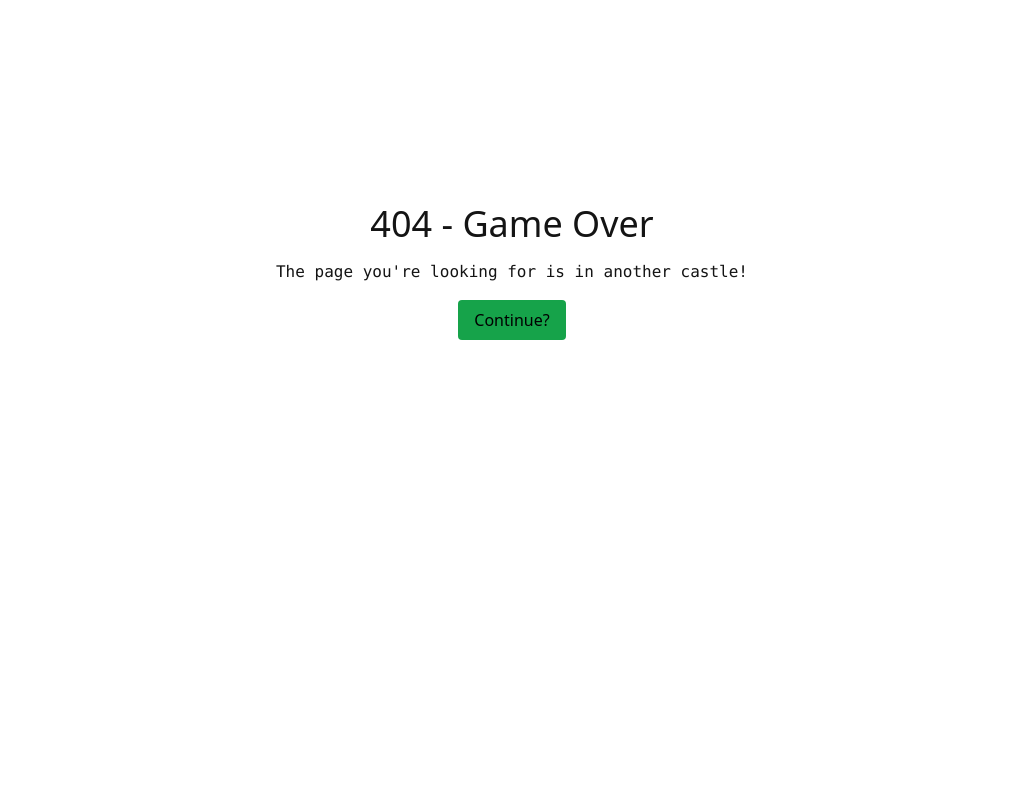
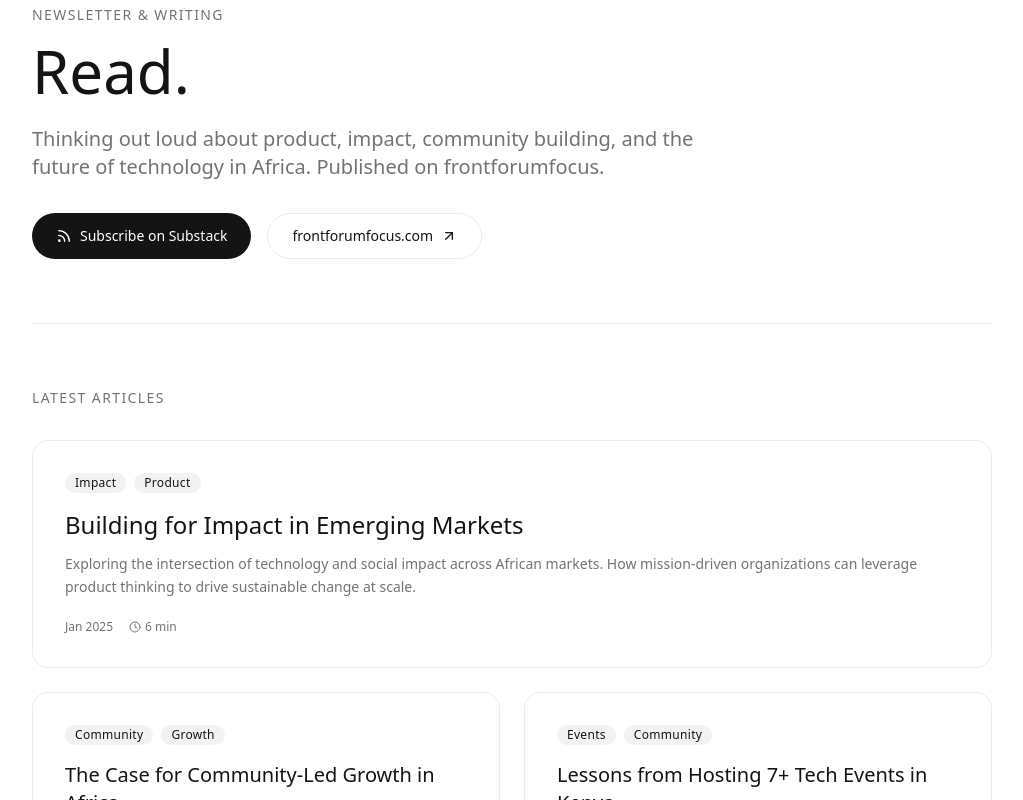
Before and after one commit to 21givenchy/scaling-chainsaw, a Next.js app: page /read in a window 1280 px wide. Before the commit this address had no page. Shown: the part 360-1160 px from the top of the page, without its empty margins (128-1151 px from the left). Before the commit the page ends 1032 px from the top, so only its background shows below. Built offline with nearby package versions, Linux system fonts and the light colour scheme; a web font is replaced by a local one.

Commit message:
feat: add Read page with ArticleCard component
Create "Read" navigation link, page, and ArticleCard with grid layout

Co-authored-by: 21givenchy <65071041+21givenchy@users.noreply.github.com>

```diff
--- /dev/null
+++ b/app/read/page.tsx
@@ -0,0 +1,176 @@
+'use client'
+
+import { motion } from 'framer-motion'
+import { ArrowUpRight, Rss } from 'lucide-react'
+import ArticleCard from '@/components/ArticleCard'
+
+const articles = [
+  {
+    title: 'Building for Impact in Emerging Markets',
+    excerpt:
+      'Exploring the intersection of technology and social impact across African markets. How mission-driven organizations can leverage product thinking to drive sustainable change at scale.',
+    date: 'Jan 2025',
+    readTime: '6 min',
+    link: 'https://21givenchy.substack.com/',
+    tags: ['Impact', 'Product'],
+    featured: true,
+  },
+  {
+    title: 'The Case for Community-Led Growth in Africa',
+    excerpt:
+      'Why the most successful startups on the continent are building communities first and products second. Lessons from Startup Grind Kabarak and CMX Nairobi.',
+    date: 'Dec 2024',
+    readTime: '5 min',
+    link: 'https://21givenchy.substack.com/',
+    tags: ['Community', 'Growth'],
+  },
+  {
+    title: 'Lessons from Hosting 7+ Tech Events in Kenya',
+    excerpt:
+      'What I learned about bringing builders together, creating meaningful connections, and the operational side of running community events across three cities.',
+    date: 'Nov 2024',
+    readTime: '4 min',
+    link: 'https://21givenchy.substack.com/',
+    tags: ['Events', 'Community'],
+  },
+  {
+    title: 'African Commodity Markets and the Digital Frontier',
+    excerpt:
+      'A deep dive into the digital transformation of commodity trading across the continent, and why the timing is right for technology-driven solutions in this space.',
+    date: 'Oct 2024',
+    readTime: '7 min',
+    link: 'https://21givenchy.substack.com/',
+    tags: ['Markets', 'Africa'],
+  },
+  {
+    title: 'Product Thinking for Mission-Driven Orgs',
+    excerpt:
+      'How to apply product management frameworks to organizations focused on social impact. Balancing stakeholder needs with user outcomes when the bottom line is not just profit.',
+    date: 'Sep 2024',
+    readTime: '5 min',
+    link: 'https://21givenchy.substack.com/',
+    tags: ['Product', 'Strategy'],
+  },
+  {
+    title: 'Early Stage Builders: Stories from the Ground',
+    excerpt:
+      'Highlights and reflections from the Stories from Early Stage Builders event, featuring founders from Waiter Call and alumni from the All Star Pitch Battle.',
+    date: 'Aug 2024',
+    readTime: '4 min',
+    link: 'https://21givenchy.substack.com/',
+    tags: ['Founders', 'Events'],
+  },
+]
+
+export default function ReadPage() {
+  return (
+    <div className="min-h-screen bg-background text-foreground">
+      {/* Hero Section */}
+      <section className="max-w-5xl mx-auto px-6 md:px-8 pt-16 pb-12 md:pt-24 md:pb-16">
+        <motion.p
+          initial={{ opacity: 0, y: 10 }}
+          animate={{ opacity: 1, y: 0 }}
+          transition={{ duration: 0.6 }}
+          className="text-sm uppercase tracking-widest text-muted-foreground mb-4 font-light"
+        >
+          Newsletter & Writing
+        </motion.p>
+        <motion.h1
+          initial={{ opacity: 0, y: 20 }}
+          animate={{ opacity: 1, y: 0 }}
+          transition={{ duration: 0.7, delay: 0.1 }}
+          className="text-4xl md:text-5xl lg:text-6xl font-light text-foreground leading-tight mb-6 text-balance font-display"
+        >
+          Read.
+        </motion.h1>
+        <motion.p
+          initial={{ opacity: 0, y: 20 }}
+          animate={{ opacity: 1, y: 0 }}
+          transition={{ duration: 0.7, delay: 0.2 }}
+          className="text-lg md:text-xl text-muted-foreground font-light max-w-2xl leading-relaxed mb-8"
+        >
+          Thinking out loud about product, impact, community building, and the
+          future of technology in Africa. Published on
+          frontforumfocus.
+        </motion.p>
+
+        {/* Subscribe CTA */}
+        <motion.div
+          initial={{ opacity: 0, y: 20 }}
+          animate={{ opacity: 1, y: 0 }}
+          transition={{ duration: 0.7, delay: 0.3 }}
+          className="flex flex-wrap gap-4"
+        >
+          <a
+            href="https://21givenchy.substack.com/"
+            target="_blank"
+            rel="noopener noreferrer"
+            className="inline-flex items-center gap-2 px-6 py-3 rounded-full bg-foreground text-background text-sm font-medium hover:opacity-90 transition-opacity duration-200"
+          >
+            <Rss className="w-4 h-4" />
+            Subscribe on Substack
+          </a>
+          <a
+            href="https://frontforumfocus.com"
+            target="_blank"
+            rel="noopener noreferrer"
+            className="inline-flex items-center gap-2 px-6 py-3 rounded-full border border-border text-foreground text-sm font-medium hover:bg-secondary transition-colors duration-200"
+          >
+            frontforumfocus.com
+            <ArrowUpRight className="w-4 h-4" />
+          </a>
+        </motion.div>
+      </section>
+
+      {/* Divider */}
+      <div className="max-w-5xl mx-auto px-6 md:px-8">
+        <div className="border-t border-border" />
+      </div>
+
+      {/* Articles Grid */}
+      <section className="max-w-5xl mx-auto px-6 md:px-8 py-12 md:py-16">
+        <motion.h2
+          initial={{ opacity: 0 }}
+          whileInView={{ opacity: 1 }}
+          viewport={{ once: true }}
+          className="text-sm uppercase tracking-widest text-muted-foreground mb-8 font-light"
+        >
+          Latest Articles
+        </motion.h2>
+        <div className="grid grid-cols-1 md:grid-cols-2 gap-6">
+          {articles.map((article, i) => (
+            <ArticleCard key={article.title} {...article} index={i} />
+          ))}
+        </div>
+      </section>
+
+      {/* Bottom CTA */}
+      <section className="max-w-5xl mx-auto px-6 md:px-8 pb-16 md:pb-24">
+        <motion.div
+          initial={{ opacity: 0, y: 20 }}
+          whileInView={{ opacity: 1, y: 0 }}
+          viewport={{ once: true }}
+          transition={{ duration: 0.6 }}
+          className="rounded-2xl border border-border bg-secondary/30 p-8 md:p-12 text-center"
+        >
+          <h3 className="text-2xl md:text-3xl font-light text-foreground mb-4 font-display">
+            Stay in the loop
+          </h3>
+          <p className="text-muted-foreground font-light max-w-md mx-auto mb-6 leading-relaxed">
+            Get new articles on product, impact, and community building
+            delivered to your inbox.
+          </p>
+          <a
+            href="https://21givenchy.substack.com/"
+            target="_blank"
+            rel="noopener noreferrer"
+            className="inline-flex items-center gap-2 px-6 py-3 rounded-full bg-foreground text-background text-sm font-medium hover:opacity-90 transition-opacity duration-200"
+          >
+            <Rss className="w-4 h-4" />
+            Subscribe for free
+          </a>
+        </motion.div>
+      </section>
+    </div>
+  )
+}
--- /dev/null
+++ b/components/ArticleCard.tsx
@@ -0,0 +1,77 @@
+'use client'
+
+import { motion } from 'framer-motion'
+import { ArrowUpRight, Clock } from 'lucide-react'
+
+interface ArticleCardProps {
+  title: string
+  excerpt: string
+  date: string
+  readTime: string
+  link: string
+  tags: string[]
+  index: number
+  featured?: boolean
+}
+
+export default function ArticleCard({
+  title,
+  excerpt,
+  date,
+  readTime,
+  link,
+  tags,
+  index,
+  featured = false,
+}: ArticleCardProps) {
+  return (
+    <motion.a
+      href={link}
+      target="_blank"
+      rel="noopener noreferrer"
+      initial={{ opacity: 0, y: 24 }}
+      whileInView={{ opacity: 1, y: 0 }}
+      viewport={{ once: true, margin: '-40px' }}
+      transition={{ duration: 0.5, delay: index * 0.06 }}
+      className={`group block rounded-2xl border border-border bg-card p-6 md:p-8 hover:border-foreground/20 transition-all duration-300 ${
+        featured ? 'md:col-span-2' : ''
+      }`}
+    >
+      {/* Tags */}
+      <div className="flex flex-wrap items-center gap-2 mb-4">
+        {tags.map((tag) => (
+          <span
+            key={tag}
+            className="inline-block px-2.5 py-0.5 rounded-full text-xs font-medium tracking-wide bg-secondary text-secondary-foreground"
+          >
+            {tag}
+          </span>
+        ))}
+      </div>
+
+      {/* Title */}
+      <h3
+        className={`font-medium text-foreground leading-snug mb-3 group-hover:text-muted-foreground transition-colors duration-200 ${
+          featured ? 'text-xl md:text-2xl' : 'text-lg md:text-xl'
+        }`}
+      >
+        {title}
+        <ArrowUpRight className="inline-block w-4 h-4 ml-1.5 opacity-0 -translate-y-0.5 translate-x-0 group-hover:opacity-100 group-hover:-translate-y-1 group-hover:translate-x-0.5 transition-all duration-200" />
+      </h3>
+
+      {/* Excerpt */}
+      <p className="text-sm text-muted-foreground leading-relaxed mb-5 line-clamp-3">
+        {excerpt}
+      </p>
+
+      {/* Meta */}
+      <div className="flex items-center gap-4 text-xs text-muted-foreground">
+        <span>{date}</span>
+        <span className="flex items-center gap-1">
+          <Clock className="w-3 h-3" />
+          {readTime}
+        </span>
+      </div>
+    </motion.a>
+  )
+}
--- a/components/NavLinks.tsx
+++ b/components/NavLinks.tsx
@@ -6,6 +6,7 @@ import { usePathname } from "next/navigation"
 const navItems = [
   { href: "/projects", label: "Work" },
   { href: "/events", label: "Events" },
+  { href: "/read", label: "Read" },
   { href: "/podcast", label: "Podcast" },
   { href: "/about", label: "About" },
 ]
```
